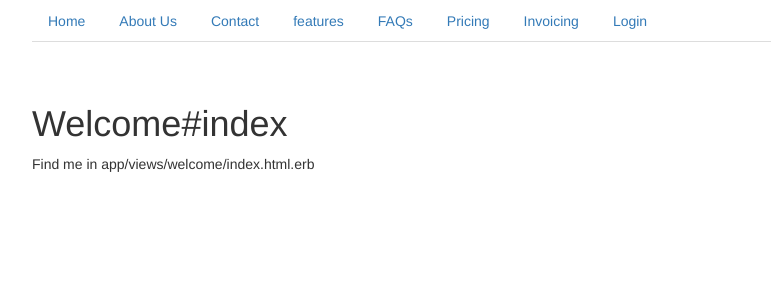
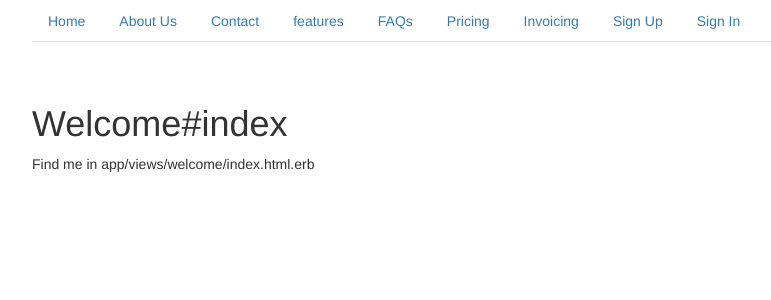
Before and after one commit to adawenour/-enterprise-software, a Rails app: page / in a window 1280 px wide. Shown: the top 300 px of the page, without its empty margins (38-809 px from the left). Run offline with Rails 7, Linux system fonts and the light colour scheme; style sheets or scripts are compiled from the project's sources; some libraries are stand-ins or nearby versions.

Commit message:
SETTING UP AUTOMATED RULES FOR SIGNED IN/SIGNED OUT STATUSES

```diff
--- a/app/views/layouts/application.html.erb
+++ b/app/views/layouts/application.html.erb
@@ -17,7 +17,14 @@
 		<li><%= link_to "FAQs", welcome_faq_path %></li>
 		<li><%= link_to "Pricing", welcome_pricing_path %></li>
 		<li><%= link_to "Invoicing", invoices_path %></li>
-		<li><%= link_to "Login", root_path %></li>
+
+		<% if current_user %>
+		<li><%= link_to "Sign Out", destroy_user_session_path, method: :delete %></li>
+		<%else %>
+		<li><%= link_to "Sign Up", new_user_registration_path %></li>
+		<li><%= link_to "Sign In", new_user_session_path %></li>
+		<% end %>
+
 	</ul>
 
 <p class="notice"><%= notice %></p>
```
Also changed, not shown: db/development.sqlite3, 2 other files.
